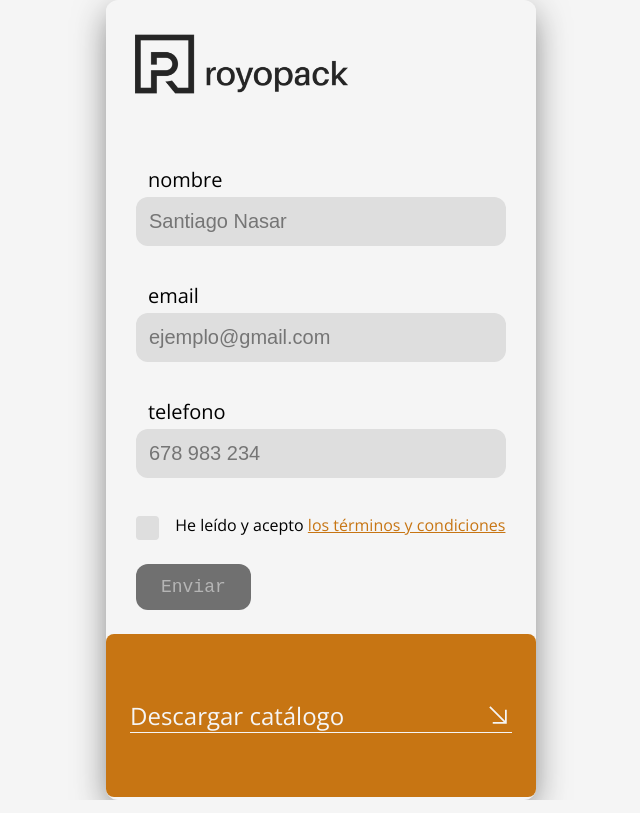
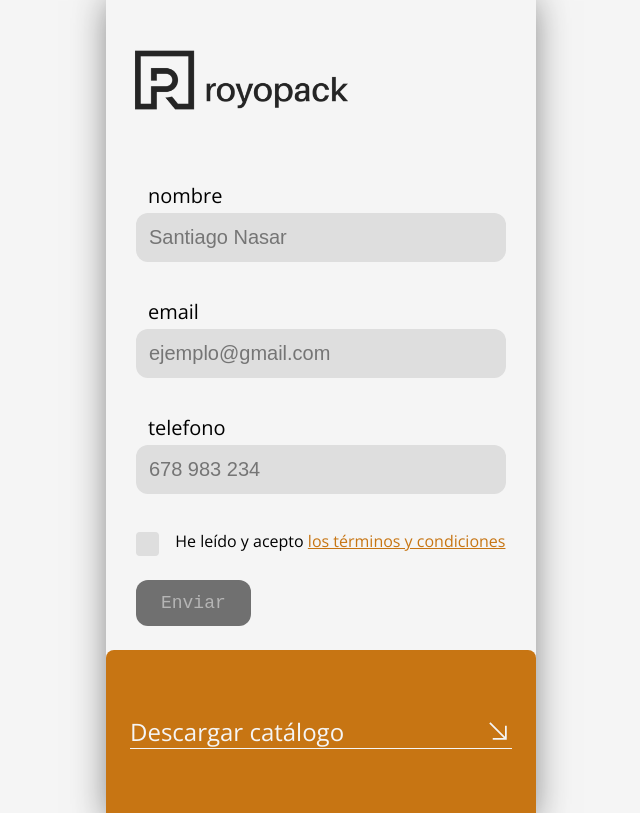
Before and after one commit to FuentesCubells/royoFrontend, an Angular app: page /home in a window 1280 px wide. Shown: the whole page, without its empty margins (319-959 px from the left). Built offline with nearby package versions, Linux system fonts and the light colour scheme.

Commit message:
changes in css

```diff
--- a/src/app/app.component.css
+++ b/src/app/app.component.css
@@ -9,6 +9,4 @@
     background-color: #f5f5f5;
     -moz-box-shadow: 0px 11px 34px -3px rgba(37,37,37,0.59);
     box-shadow: 0px 11px 34px -3px rgba(37,37,37,0.59);
-
-    border-radius: 12px;
 }
--- a/src/app/components/header/header-form.component.css
+++ b/src/app/components/header/header-form.component.css
@@ -2,6 +2,7 @@ figure {
     max-width: 430px;
     margin: 0;
     padding: 16px;
+    padding-top: 48px;
 }
 
 img{
--- a/src/app/pages/home/home.component.css
+++ b/src/app/pages/home/home.component.css
@@ -9,8 +9,6 @@
 
     position: relative;
     background-color: #f5f5f5;
-    border-radius: 8px;
-    overflow: hidden;
 }
 
 app-footer{
--- a/src/styles.css
+++ b/src/styles.css
@@ -20,9 +20,7 @@ p {
     margin: 0px
 }
 
-app-root{
-    height: 100%;
-}
+
 app-end-component{
     height: 100%;
 }
```
